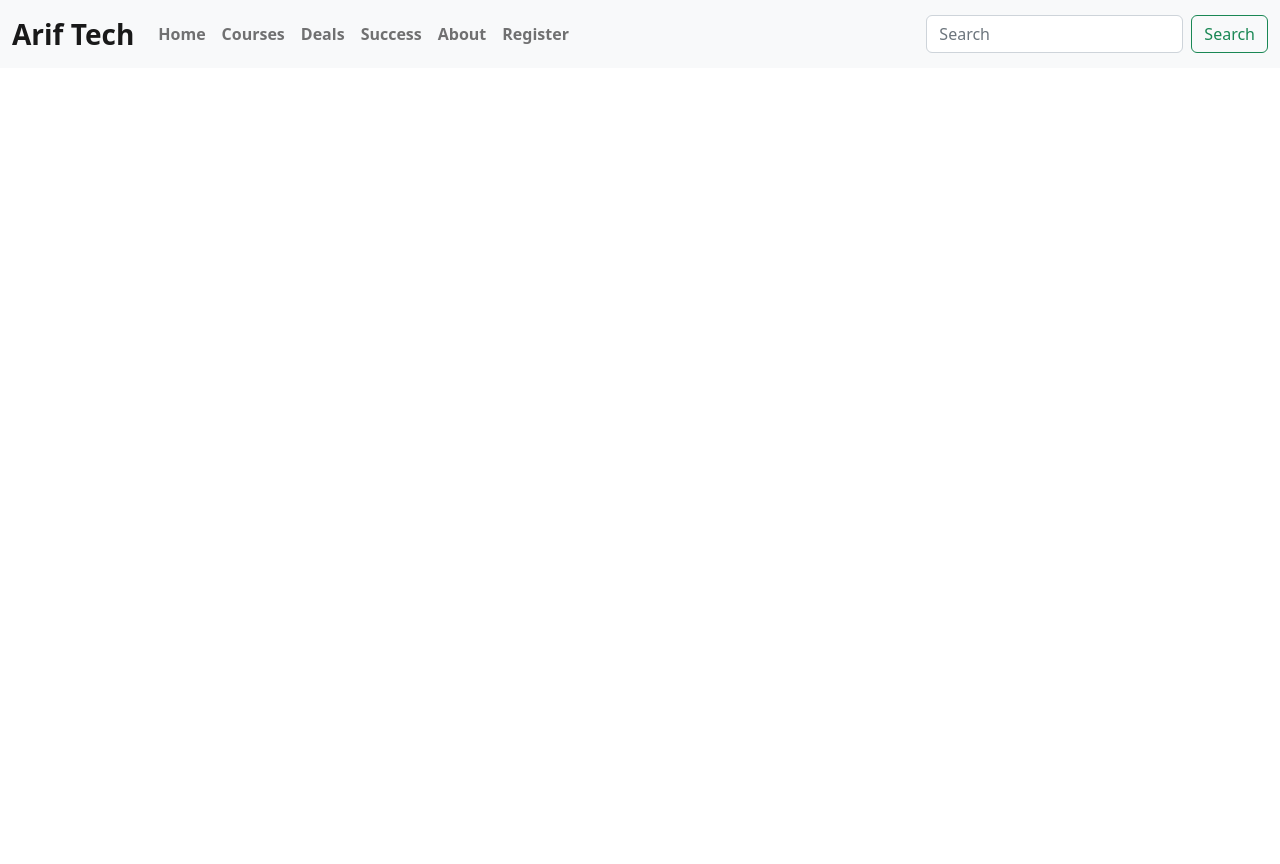
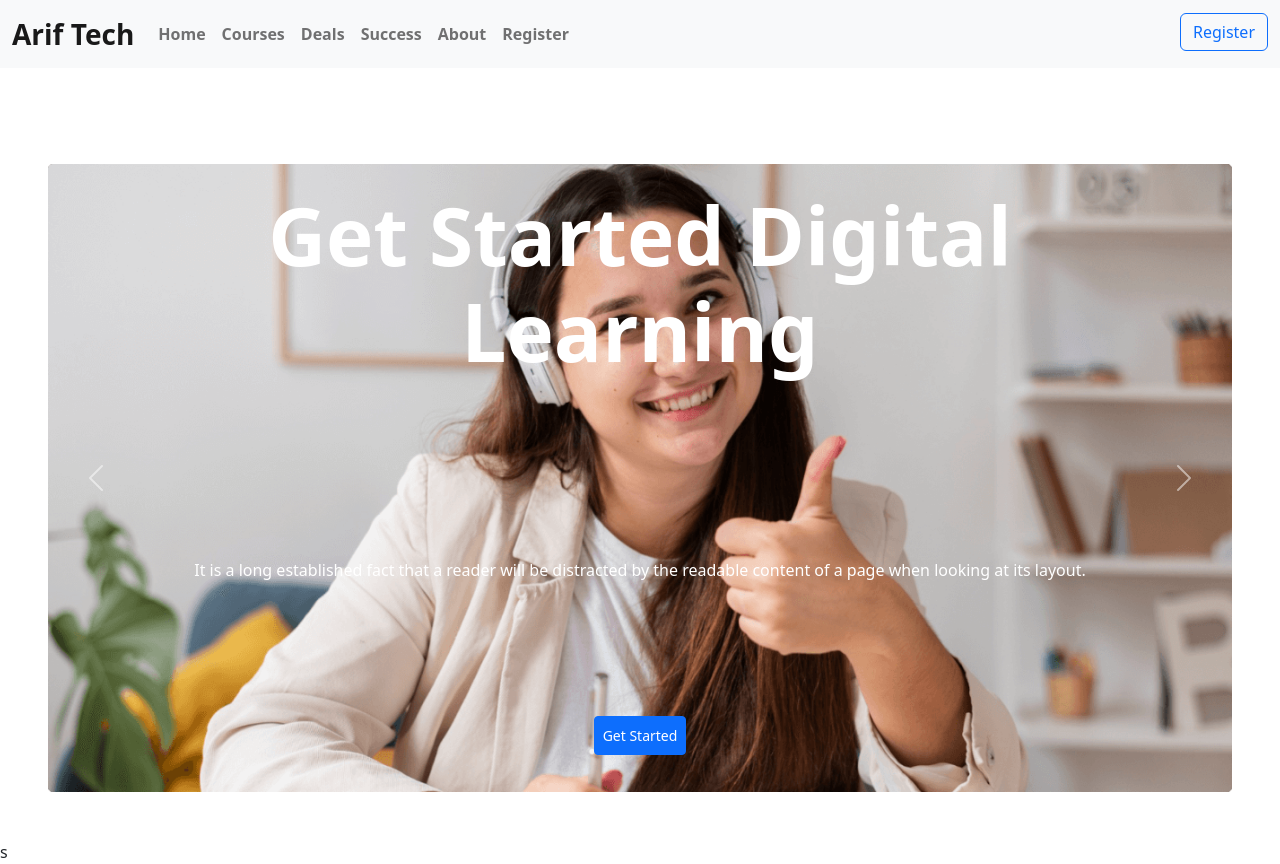
Before and after one commit to mehran-arif/Arif-Tech, a plain HTML site: page index.html in a window 1280 px wide. Before the commit the page ends 800 px from the top, so only its background shows below. Drawn offline with nearby package versions, Linux system fonts and the light colour scheme.

Commit message:
Slider Done

```diff
--- a/index.html
+++ b/index.html
@@ -7,6 +7,7 @@
     <title>Bootstrap demo</title>
     <link href="https://cdn.jsdelivr.net/npm/bootstrap@5.2.0/dist/css/bootstrap.min.css" rel="stylesheet"
         integrity="sha384-gH2yIJqKdNHPEq0n4Mqa/HGKIhSkIHeL5AyhkYV8i59U5AR6csBvApHHNl/vI1Bx" crossorigin="anonymous">
+    <link rel="stylesheet" href="styles/style.css">
 </head>
 
 <body>
@@ -42,13 +43,65 @@
                         </li>
                     </ul>
                     <form class="d-flex" role="search">
-                        <input class="form-control me-2" type="search" placeholder="Search" aria-label="Search">
-                        <button class="btn btn-outline-success" type="submit">Search</button>
+                        <button class="btn btn-outline-primary" type="submit">Register</button>
                     </form>
                 </div>
             </div>
         </nav>
     </header>
+    <!-- Navber End  -->
+
+    <!-- Slider Area Start -->
+    <section class="mt-5">
+        <div id="carouselExampleCaptions" class="carousel slide" data-bs-ride="false">
+            <div class="carousel-indicators">
+                <button type="button" data-bs-target="#carouselExampleCaptions" data-bs-slide-to="0" class="active"
+                    aria-current="true" aria-label="Slide 1"></button>
+                <button type="button" data-bs-target="#carouselExampleCaptions" data-bs-slide-to="1"
+                    aria-label="Slide 2"></button>
+                <button type="button" data-bs-target="#carouselExampleCaptions" data-bs-slide-to="2"
+                    aria-label="Slide 3"></button>
+            </div>
+            <div class="carousel-inner">
+                <div class="carousel-item active p-5">
+                    <img src="images/cover/cover-1.png" class="d-block w-100" alt="...">
+                    <div class="carousel-caption d-none d-md-block">
+                        <h5>Get Started Digital Learning</h5>
+                        <p>It is a long established fact that a reader will be distracted by the readable content of a
+                            page when looking at its layout.</p>
+
+                        <button type="button" class="btn btn-primary btn-sm p-2">Get Started</button>
+                    </div>
+                </div>
+                <div class="carousel-item">
+                    <img src="images//cover/cover-2.jpg" class="d-block w-100" alt="...">
+                    <div class="carousel-caption d-none d-md-block">
+                        <h5>Second slide label</h5>
+                        <p>Some representative placeholder content for the second slide.</p>
+                    </div>
+                </div>
+                <div class="carousel-item">
+                    <img src="images/cover/cover-3.jpg" class="d-block w-100" alt="...">
+                    <div class="carousel-caption d-none d-md-block">
+                        <h5>Third slide label</h5>
+                        <p>Some representative placeholder content for the third slide.</p>
+                    </div>
+                </div>
+            </div>
+            <button class="carousel-control-prev" type="button" data-bs-target="#carouselExampleCaptions"
+                data-bs-slide="prev">
+                <span class="carousel-control-prev-icon" aria-hidden="true"></span>
+                <span class="visually-hidden">Previous</span>
+            </button>
+            <button class="carousel-control-next" type="button" data-bs-target="#carouselExampleCaptions"
+                data-bs-slide="next">
+                <span class="carousel-control-next-icon" aria-hidden="true"></span>
+                <span class="visually-hidden">Next</span>
+            </button>
+        </div>s
+    </section>
+    <!-- Slider Area End  -->
+
     <script src="https://cdn.jsdelivr.net/npm/bootstrap@5.2.0/dist/js/bootstrap.bundle.min.js"
         integrity="sha384-A3rJD856KowSb7dwlZdYEkO39Gagi7vIsF0jrRAoQmDKKtQBHUuLZ9AsSv4jD4Xa"
         crossorigin="anonymous"></script>
--- /dev/null
+++ b/styles/style.css
@@ -0,0 +1,14 @@
+.carousel-caption h5 {
+    font-size: 80px;
+    font-weight: 700;
+    margin-bottom: 20%;
+}
+
+.carousel-caption p {
+    margin-bottom: 15%;
+}
+
+.btn {
+    display: inline-block;
+    margin-bottom: 5%;
+}
```
